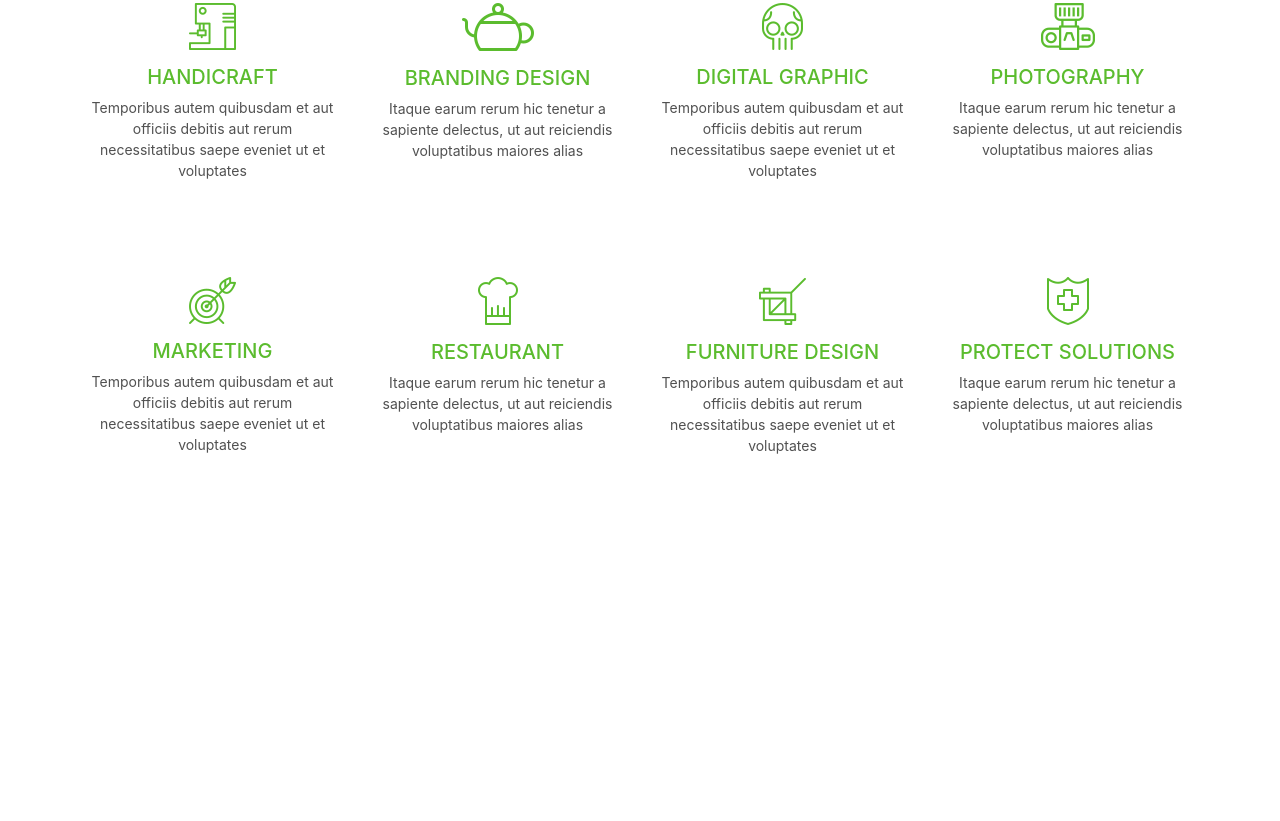
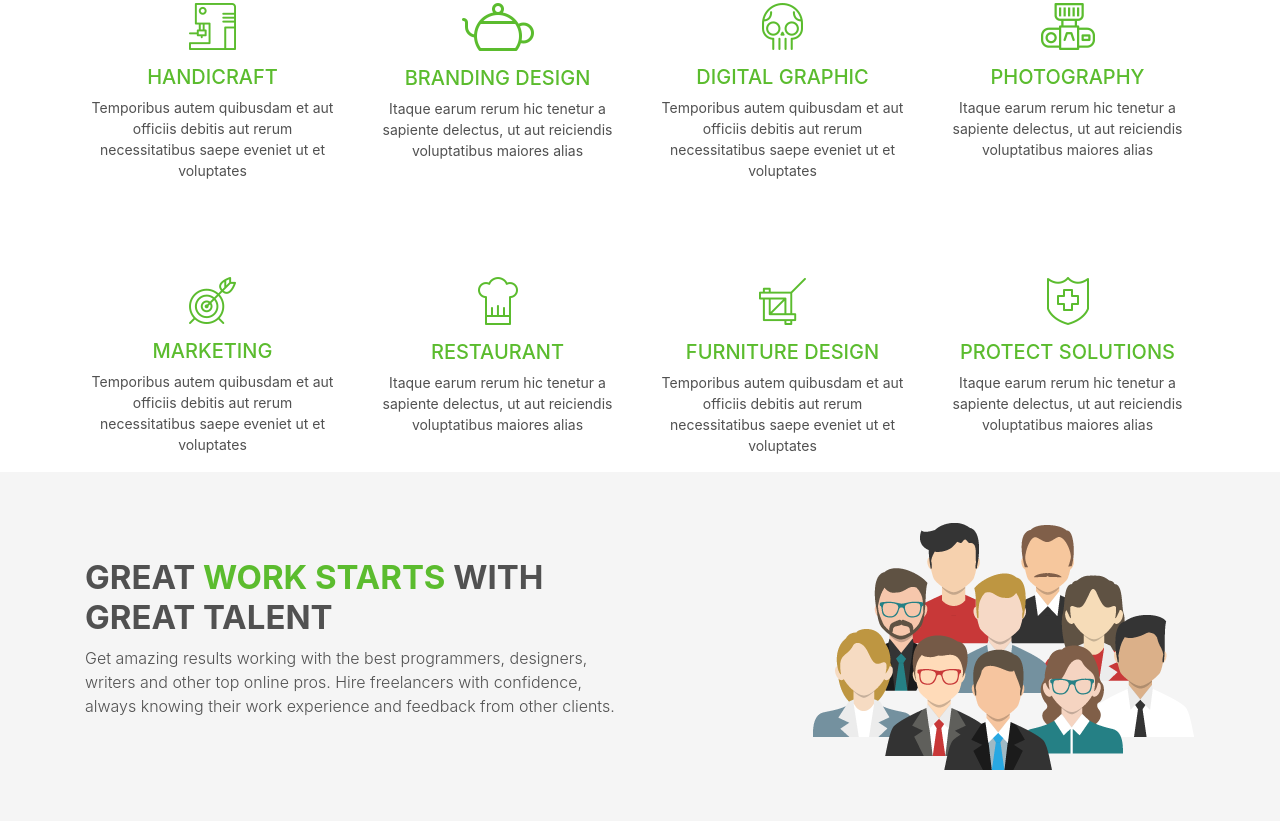
Before and after one commit to paskuvan/css-day11, a plain HTML site: page index.html in a window 1280 px wide. Shown: the part 1116-1937 px from the top of the page. Before the commit the page ends 1588 px from the top, so only its background shows below. Drawn offline with nearby package versions, Linux system fonts and the light colour scheme.

Commit message:
third commit

```diff
--- a/css/style.css
+++ b/css/style.css
@@ -28,6 +28,10 @@ body {
     background-color: #5bbc2e;
 }
 
+.bg-gray {
+    background-color: #f5f5f5;
+}
+
 .white {
     color: white;
 }
@@ -48,8 +52,16 @@ body {
     padding: 32vh 0 0 0;
 }
 
+.p-50 {
+    padding: 50px 0;
+}
+
 .f-14 {
     font-size: 14px;
+}
+
+.f-33 {
+    font-size: 33px;
 }
 
 .f-90 {
@@ -65,6 +77,10 @@ body {
     float: right;
 }
 
+.fl-r {
+    float: right;
+}
+
 @media (max-width: 768px) {
 
     .img-header {
--- a/index.html
+++ b/index.html
@@ -110,7 +110,20 @@
         </div>
     </div>
     <!--Talent-->
-
+    <div class="bg-gray">
+        <div class="container">
+            <div class="row align-items-center">
+                <div class="col-lg-6">
+                    <h2 class="fb gray f-33">GREAT <span class="green">WORK STARTS</span> WITH GREAT TALENT</h2>
+                    <p class="fr gray">Get amazing results working with the best programmers, designers, writers and other top online pros. Hire freelancers with confidence, always knowing their work experience and feedback from other clients. </p>
+                </div>
+                <div class="col-lg-6 p-50">
+                    <img src="img/people.png" class="fl-r" alt="">
+                </div>
+            </div>
+        </div>
+    </div>
+    <!--Perfect-->
 
 
 
```
Also changed, not shown: img/people.png (added).
